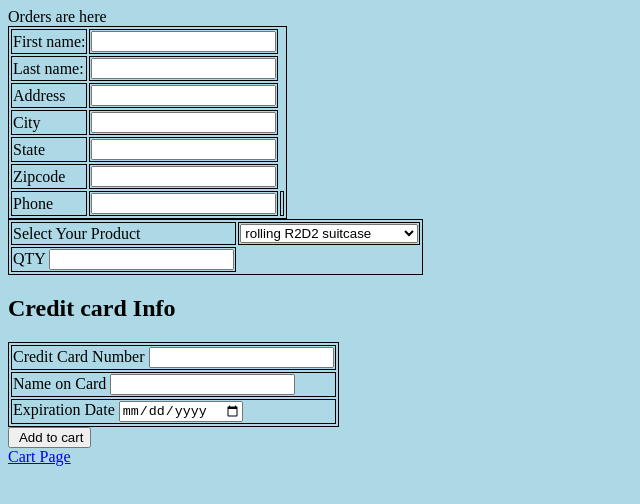
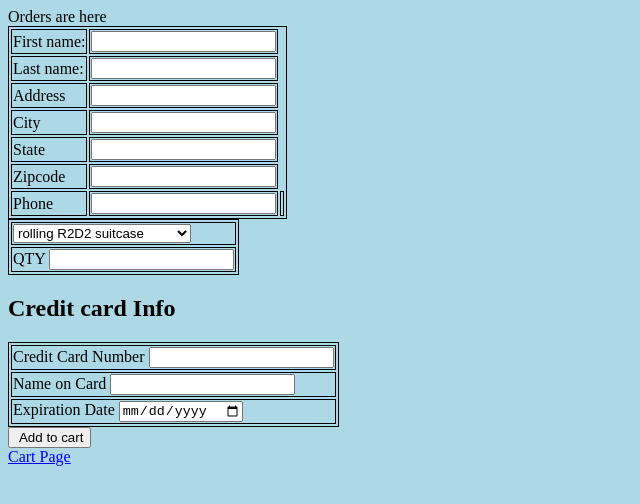
Before and after one commit to Playingtygre/order-form, a plain HTML site: page index.html in a window 1280 px wide. Shown: the whole page, without its empty margins (0-640 px from the left). Drawn offline with Linux system fonts and the light colour scheme.

Commit message:
somthing

```diff
--- a/index.html
+++ b/index.html
@@ -12,10 +12,9 @@ Orders are here
   </head>
   <body>
 
+
   <form id = "form">
-
   <table>
-
   <tr>
   <td><label for="firstname">First name:</label></td>
   <td><input type="text" name="firstname"></td>
@@ -41,10 +40,8 @@ Orders are here
 
 
 <table id = "orderStuff">
-<tr>
-  <td><label for="dropdown">Select Your Product</label></td>
-  <td><select name= "dropdown" id = "stuff"></select></td>
-</tr>
+<tr><td><select name= "dropdown" id = "stuff">
+Select your product </select></tr></td>
 
 <tr> <td><label for = "qty">QTY</label>
 <input type="number" min = "0" name="qty" step = "1"> </tr></td>
@@ -64,7 +61,10 @@ Orders are here
 
 </table></table>
 
+
 <input type="submit" value=" Add to cart">
+
+
 
   </form>
 
```
